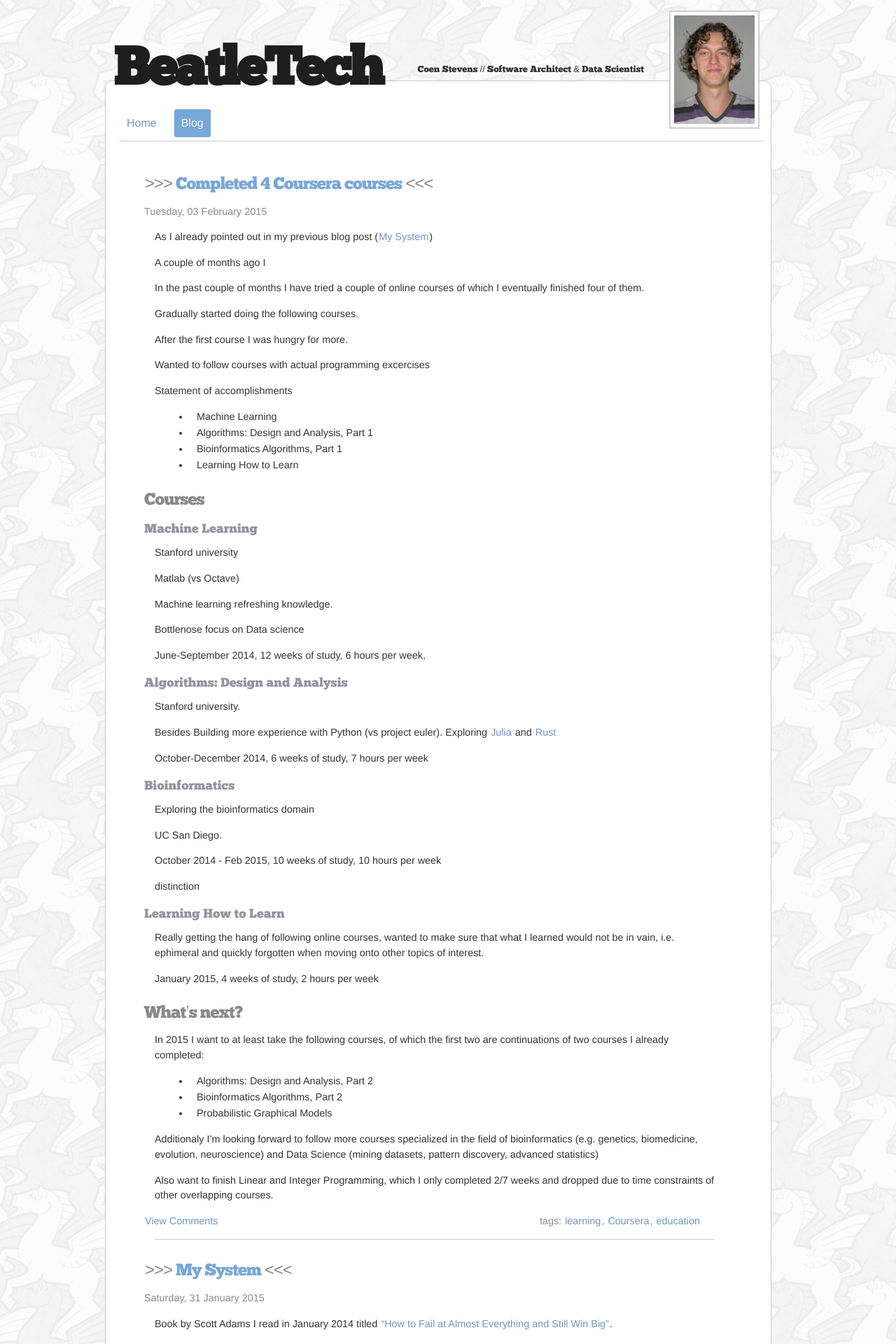
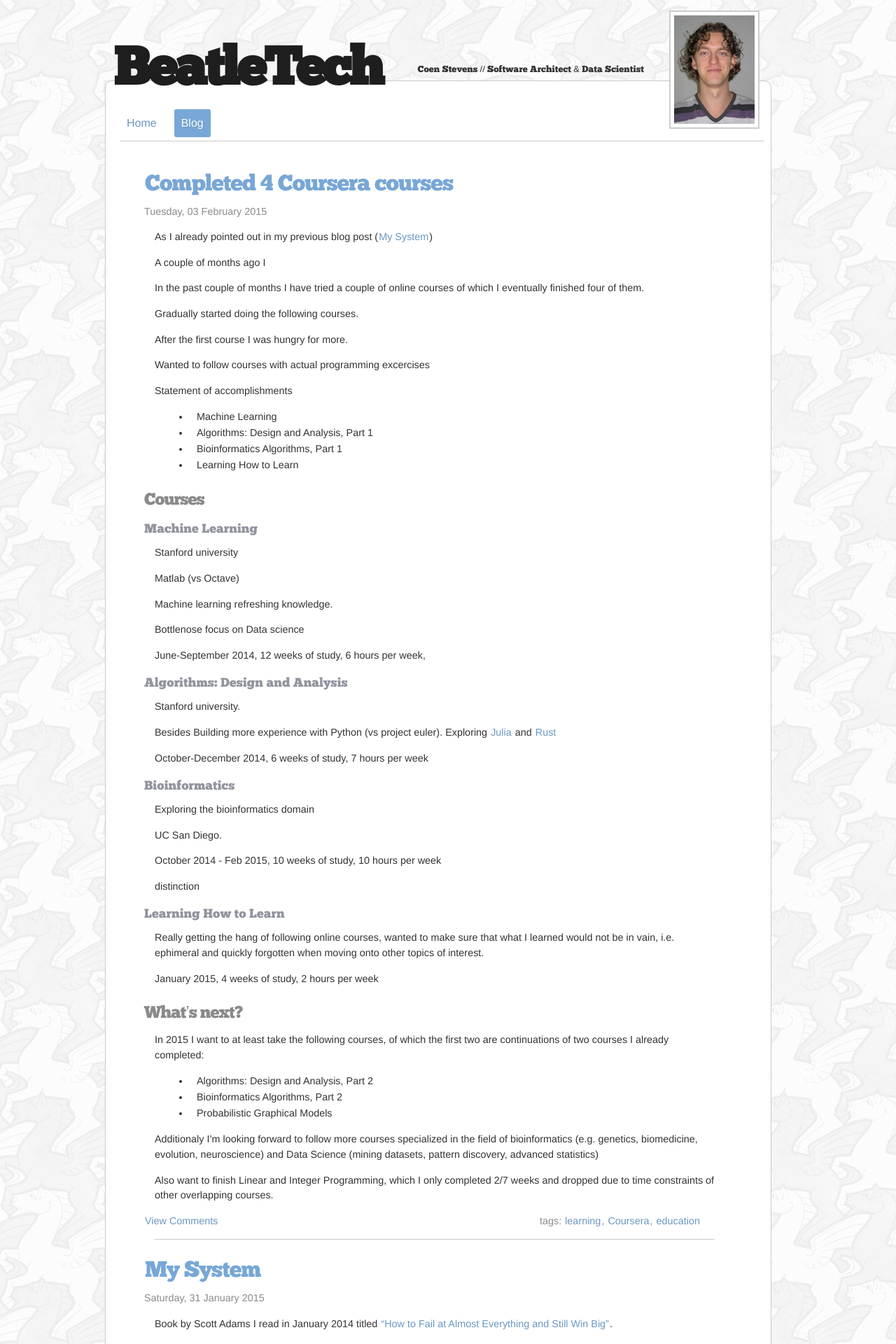
Before and after one commit to beatlevic/beatletech, a Jekyll site: the page built from blog.html, in a window 1280 px wide. Shown: the top 1920 px of the page at 70% size. Built offline with Jekyll 4.4.1, drawn with Linux system fonts in a browser that asks for light colours; nearby versions of some CDN libraries; Markdown is read by kramdown in place of the engine named in the settings; some of the changed text lies outside the part shown.

Commit message:
>>> are gone <<<

```diff
--- a/_layouts/post.html
+++ b/_layouts/post.html
@@ -76,7 +76,7 @@
 
           <article class="post blog">
 
-            <h2><span style="color:#8a8a8a">&gt;&gt;&gt;</span> {{ page.title }} <span style="color:#8a8a8a">&lt;&lt;&lt;<em>{{ post.topics }}</em></h2>
+            <h2>{{ page.title }}<em>{{ post.topics }}</em></h2>
 
             <p class="publishdate">{{ page.date | date: "%A, %d %B  %Y"}}.</p>
 
--- a/blog.html
+++ b/blog.html
@@ -13,7 +13,7 @@ topics: [ 'blogging', 'css', 'design', 'javascript', 'personal', 'projects', 'ra
   <!-- limit:1 -->
   {% for post in site.posts %}
   <div class="post blog">
-    <h2><a href="{{ post.url }}"><span style="color:#8a8a8a">&gt;&gt;&gt;</span> {{ post.title }} <span style="color:#8a8a8a">&lt;&lt;&lt;</span></a></h2>
+    <h2><a href="{{ post.url }}">{{ post.title }}</a></h2>
     <p class="publishdate">{{ post.date | date: "%A, %d %B  %Y"}}  <em> <a href="http://www.google.com/search?q={{ post.topics }}+site%3Abeatletech.com/blog">{{ post.topics }}</a> </em> </p>
     <p>{{ post.content }}
       <div class='clear_both tags'>
--- a/style.css
+++ b/style.css
@@ -371,6 +371,10 @@ blockquote p { margin: 0; }
 	transition: opacity 0.15s ease-in-out;
 }
 
+.blog h2 a{
+	font-size: 32px;
+}
+
 .blog {
 	  border-bottom: 1px solid #cacaca;
     margin-bottom: 30px;
```
Also changed, not shown: 16 other files.
